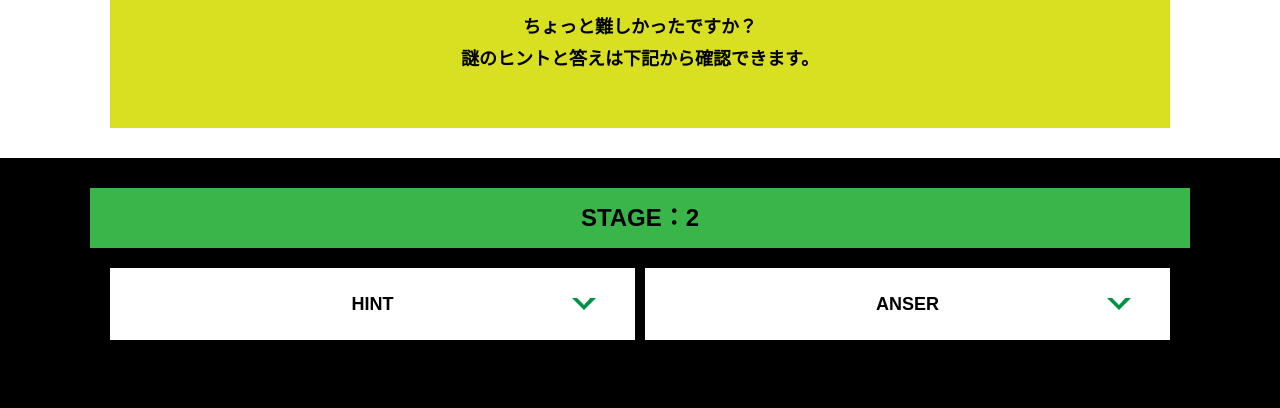
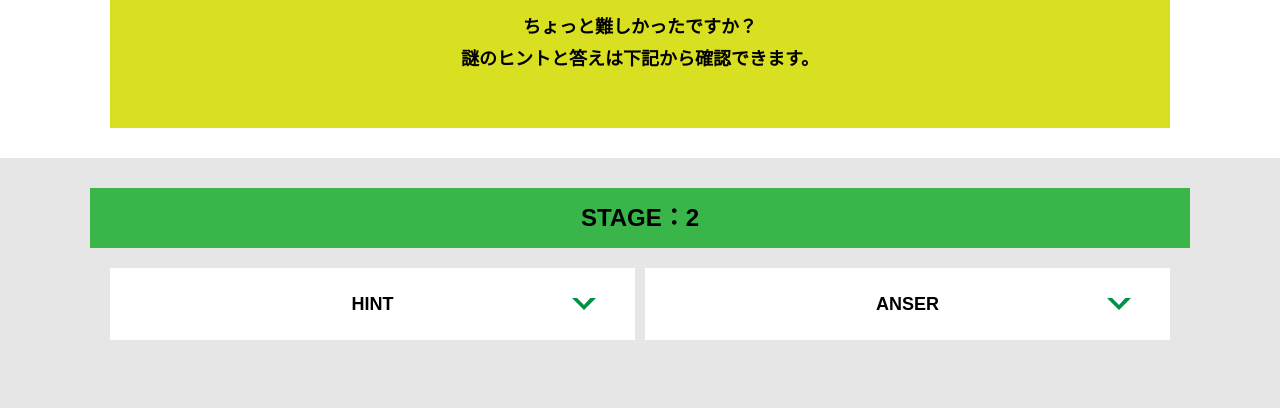
Before and after one commit to Souta-Nakanishi/alfa-yokohama-D-12, a plain HTML site: page hint2.html in a window 1280 px wide. Shown: the part 392-800 px from the top of the page. Drawn offline with Linux system fonts and the light colour scheme.

Commit message:
Update style.css

```diff
--- a/assets/css-main2/style.css
+++ b/assets/css-main2/style.css
@@ -247,7 +247,7 @@ button {
 }
 
 .bg-color--gray {
-  background-color: #000000;
+  background-color: #e6e6e6;
 }
 
 /*********************
```
